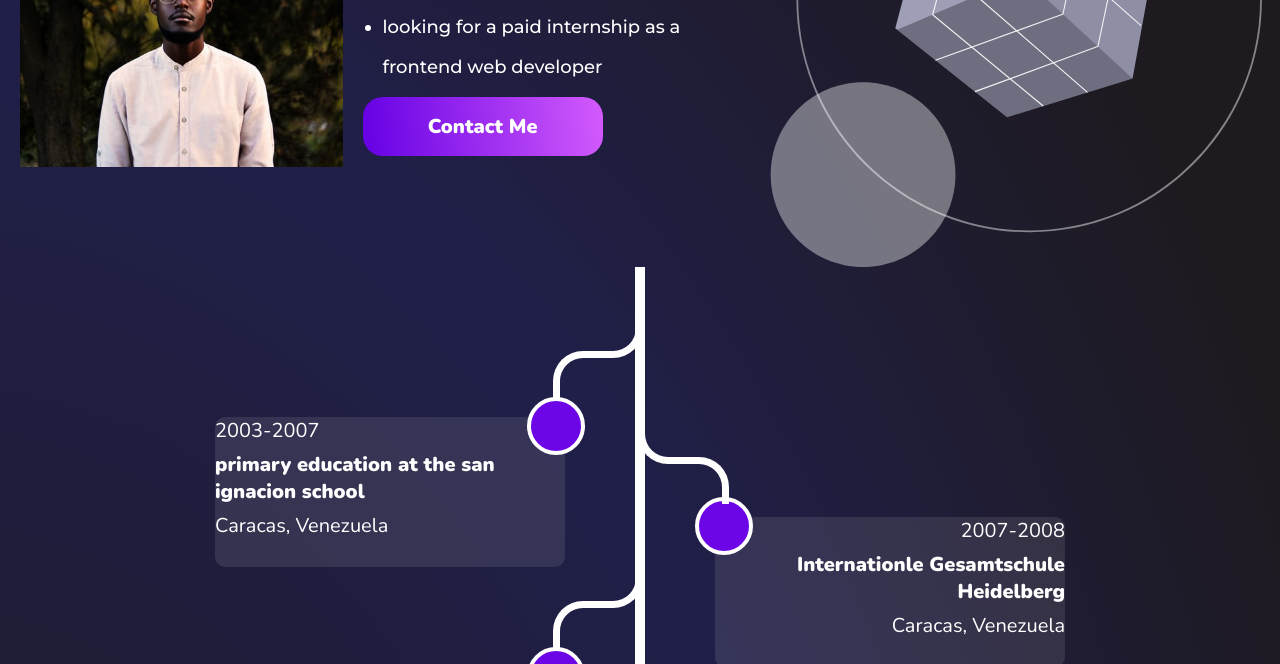
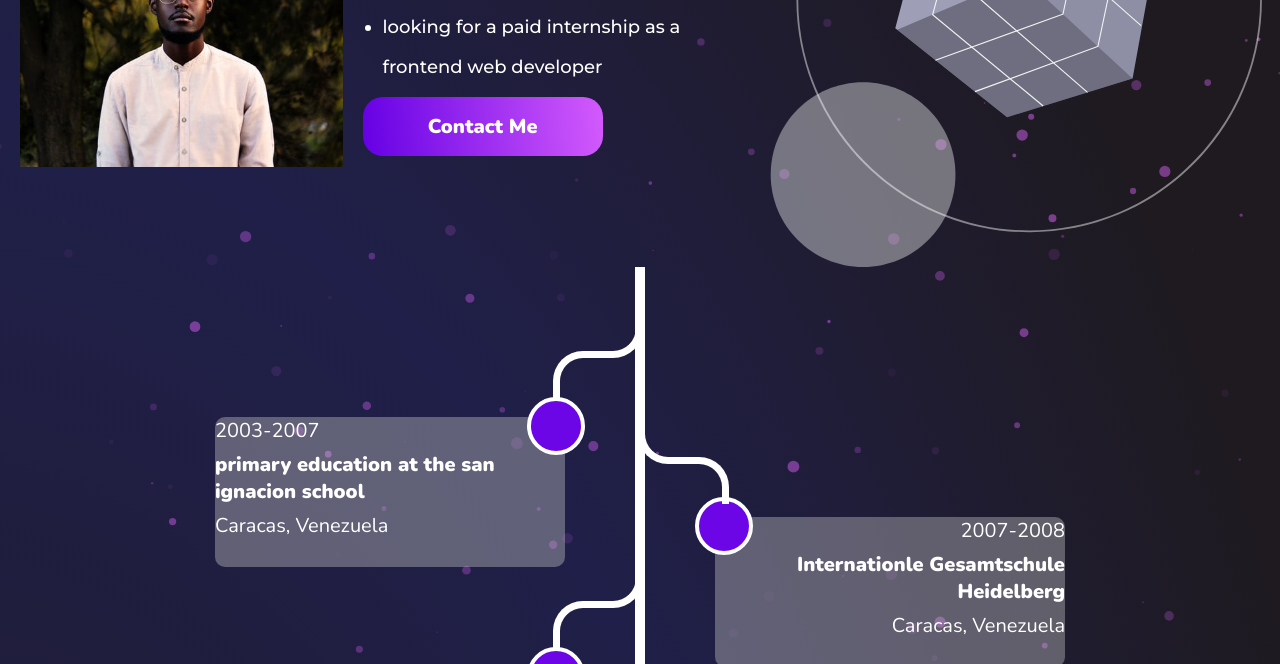
Before and after one commit to jesuscasal23/personal-webpage, a website: page index.html in a window 1280 px wide. Shown: the part 333-997 px from the top of the page. Drawn offline with nearby package versions, Linux system fonts and the light colour scheme.

Commit message:
reorganized the sass code and added particle.js effects

```diff
--- a/index.html
+++ b/index.html
@@ -11,6 +11,7 @@
 </head>
 
 <body>
+  <div id="particles-js"></div>
   <div class="navigation">
     <input type="checkbox" class="navigation__checkbox" id="navi-toggle">
 
@@ -213,6 +214,39 @@
 
   <div class="separatingLine"></div>
 
+  <div class="form">
+    <div class="form_container">
+      <form name="contact" method="POST" data-netlify="true">
+        <p>
+          <label>Your Name: <input type="text" name="name" /></label>
+        </p>
+        <p>
+          <label>Your Email: <input type="email" name="email" /></label>
+        </p>
+        <p>
+          <label>Message: <textarea name="message"></textarea></label>
+        </p>
+        <p>
+          <button type="submit">Send</button>
+        </p>
+      </form>
+
+    </div>
+    <div class="form_image">
+      <img src="img/profile_image.jpg" alt="profile image" class="image" />
+
+    </div>
+
+
+    <script src="https://cdn.jsdelivr.net/npm/particles.js@2.0.0/particles.min.js"></script>
+    <script>
+      particlesJS.load("particles-js","particles.json", function () {
+        console.log("particles.jseon loaded ...")
+      })
+    </script>
+  </div>
+
+
 </body>
 
 </html>
--- /dev/null
+++ b/particles.json
@@ -0,0 +1,77 @@
+{
+  "particles": {
+    "number": {
+      "value": 100,
+      "density": {
+        "enable": true,
+        "value_area": 800
+      }
+    },
+    "color": {
+      "value": "#e065ff"
+    },
+    "shape": {
+      "type": "circle",
+      "stroke": {
+        "width": 0,
+        "color": "#000000"
+      },
+      "polygon": {
+        "nb_sides": 5
+      }
+    },
+    "opacity": {
+      "value": 0.5,
+      "random": true,
+      "anim": {
+        "enable": true,
+        "speed": 1,
+        "opacity_min": 0.01,
+        "sync": false
+      }
+    },
+    "size": {
+      "value": 6,
+      "random": true,
+      "anim": {
+        "enable": false,
+        "speed": 80,
+        "size_min": 0.1,
+        "sync": false
+      }
+    },
+    "line_linked": {
+      "enable": false
+    },
+    "move": {
+      "enable": true,
+      "speed": 4,
+      "direction": "none",
+      "random": false,
+      "straight": false,
+      "out_mode": "out",
+      "bounce": true,
+      "attract": {
+        "enable": false,
+        "rotateX": 600,
+        "rotateY": 1200
+      }
+    }
+  },
+  "interactivity": {
+    "detect_on": "window",
+    "events": {
+      "onhover": {
+        "enable": false,
+        "mode": "repulse"
+      }
+    },
+    "modes": {
+      "repulse": {
+        "distance": 100,
+        "duration": 0.8
+      }
+    }
+  },
+  "retina_detect": true
+}
--- a/sass/main.scss
+++ b/sass/main.scss
@@ -1,8 +1,8 @@
-@import "nav";
-@import "CV";
-@import "projects";
-@import "landing";
-
+@import "sections/nav";
+@import "sections/CV";
+@import "sections/projects";
+@import "sections/landing";
+@import "sections/form";
 
 body {
   background: radial-gradient(118.45% 71.9% at -6.32% 56.87%,
@@ -14,8 +14,18 @@ body {
   font-family: "Nunito";
   margin: 0;
   padding: 0;
+  position: relative;
 }
 
 p {
   margin: 0;
 }
+
+
+#particles-js {
+  position: absolute;
+  top: -100px;
+  height: 100%;
+  width: 100%;
+  z-index: -8;
+}
--- a/sass/CV.scss
+++ b/sass/sections/CV.scss
@@ -14,7 +14,7 @@
   }
 
   .task {
-    background: rgba(196, 196, 196, 0.13);
+    background: rgba(196, 196, 196, 0.4);
     border-radius: 10px;
     position: relative;
     width: 350px;
--- /dev/null
+++ b/sass/sections/form.scss
@@ -0,0 +1,7 @@
+.form {
+  display: flex;
+
+  &_container {
+    width: 600px;
+  }
+}
```
Also changed, not shown: sass/sections/landing.scss (renamed from sass/landing.scss), sass/sections/nav.scss (renamed from sass/nav.scss), sass/sections/projects.scss (renamed from sass/projects.scss), styles.css.
